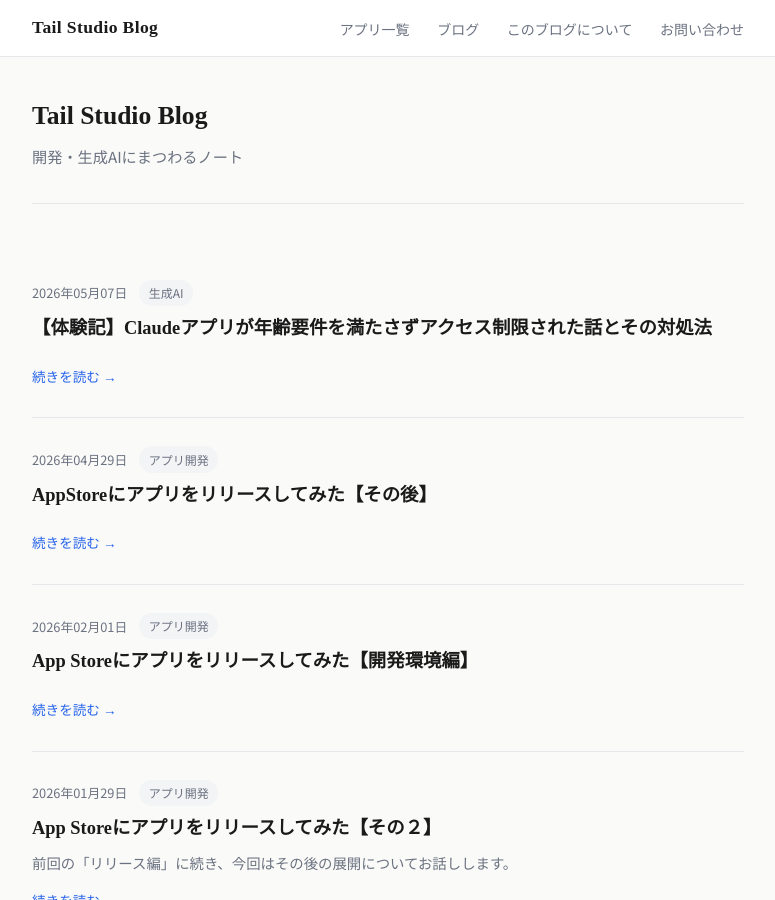
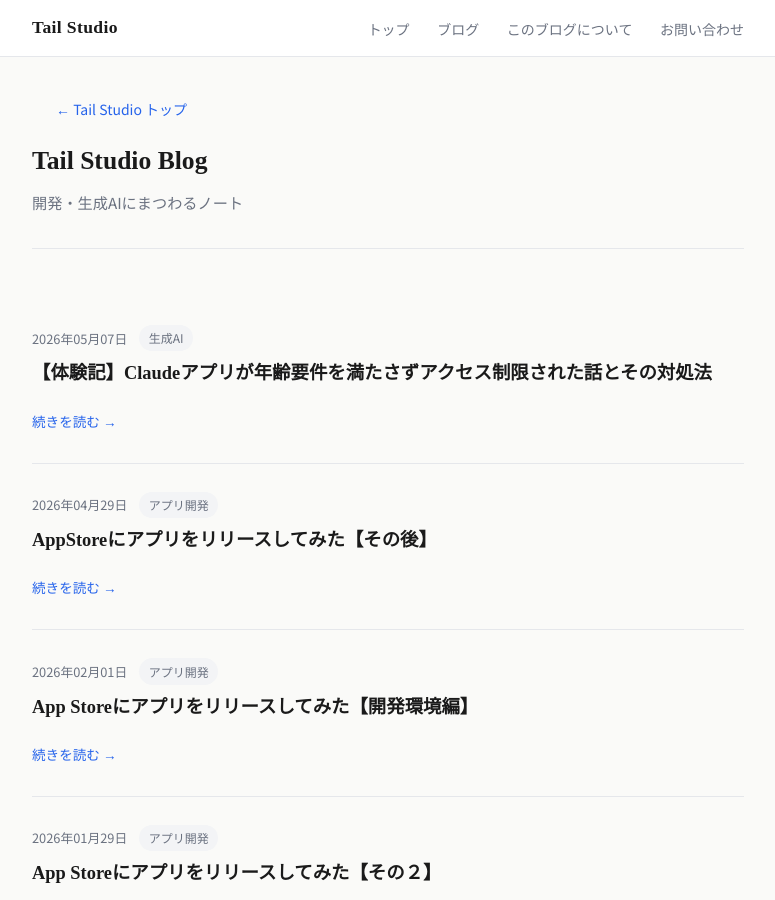
Before and after one commit to wat--/app-policies, a Jekyll site: the page built from blog/index.html, in a window 1280 px wide and 900 px high. Shown: the whole window, without its empty margins (252-1027 px from the left). Built offline with Jekyll 4.4.1, drawn with Linux system fonts in a browser that asks for light colours.

Commit message:
ブログ各ページからトップへの導線を強化
- ヘッダーのサイトタイトルをトップ (/) リンクに
- ナビ・フッターに「トップ」リンクを追加
- ブログ一覧の冒頭にも「← Tail Studio トップ」を明示

Co-Authored-By: Claude Opus 4.7 (1M context) <noreply@anthropic.com>

```diff
--- a/_layouts/default.html
+++ b/_layouts/default.html
@@ -15,9 +15,9 @@
 <body>
   <header>
     <div class="header-inner">
-      <a href="{{ '/blog/' | relative_url }}" class="site-title">{{ site.title }} Blog</a>
+      <a href="{{ '/' | relative_url }}" class="site-title">{{ site.title }}</a>
       <nav>
-        <a href="{{ '/' | relative_url }}">アプリ一覧</a>
+        <a href="{{ '/' | relative_url }}">トップ</a>
         <a href="{{ '/blog/' | relative_url }}">ブログ</a>
         <a href="{{ '/blog/about/' | relative_url }}">このブログについて</a>
         <a href="{{ '/blog/contact/' | relative_url }}">お問い合わせ</a>
@@ -31,7 +31,7 @@
 
   <footer>
     <p>
-      <a href="{{ '/' | relative_url }}">アプリ一覧</a>
+      <a href="{{ '/' | relative_url }}">トップ</a>
       <a href="{{ '/about.html' | relative_url }}">運営者情報</a>
       <a href="{{ '/privacy-policy.html' | relative_url }}">プライバシーポリシー</a>
       <a href="{{ '/terms.html' | relative_url }}">利用規約</a>
--- a/blog/index.html
+++ b/blog/index.html
@@ -4,6 +4,10 @@ title: ブログ
 description: Tail Studio の開発・生成AIにまつわるノート。アプリ開発の体験記やローカルLLMの検証メモなど。
 permalink: /blog/
 ---
+<nav class="breadcrumb">
+  <a href="{{ '/' | relative_url }}">← Tail Studio トップ</a>
+</nav>
+
 <div class="hero">
   <h1>Tail Studio Blog</h1>
   <p>開発・生成AIにまつわるノート</p>
```
